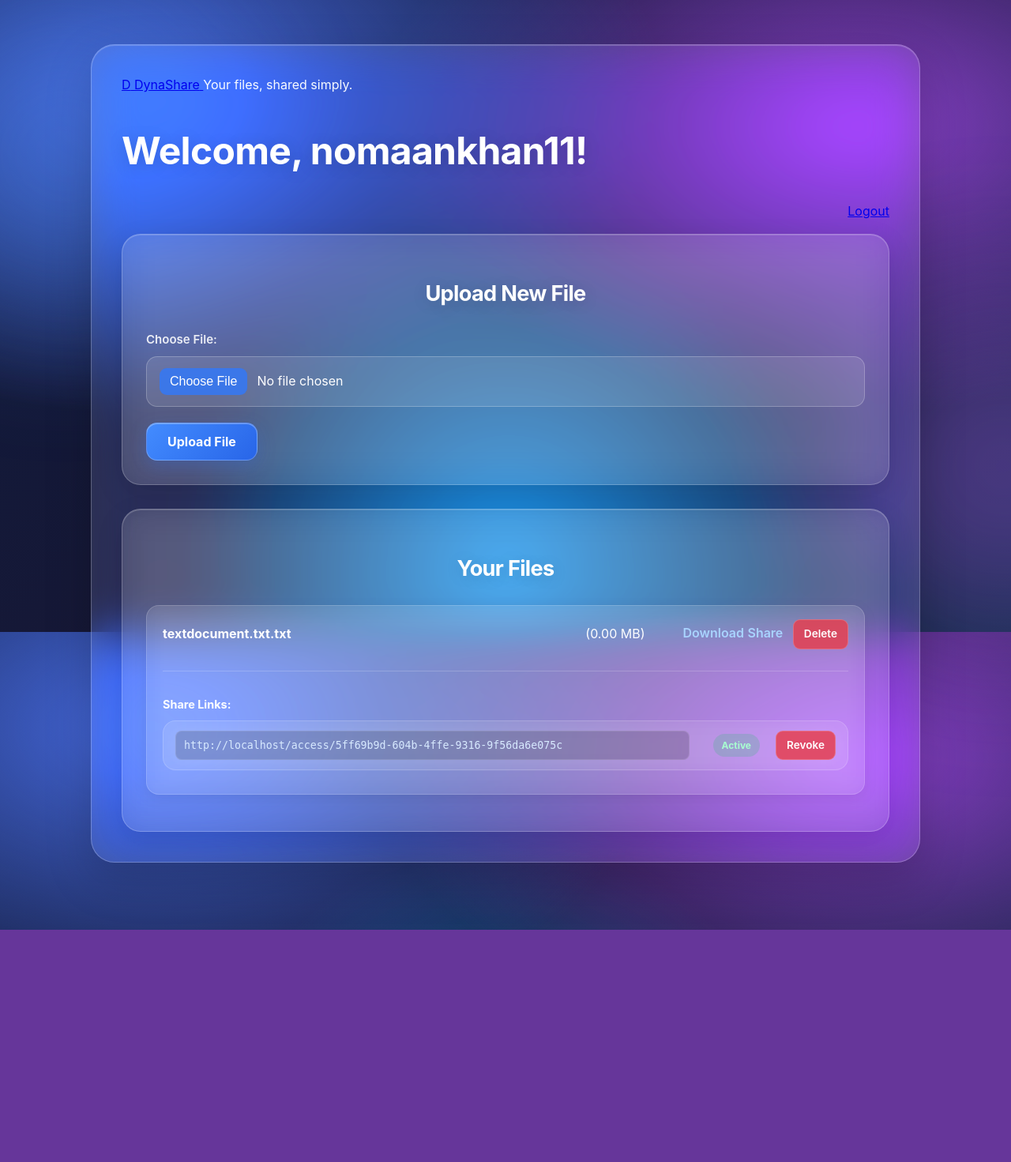
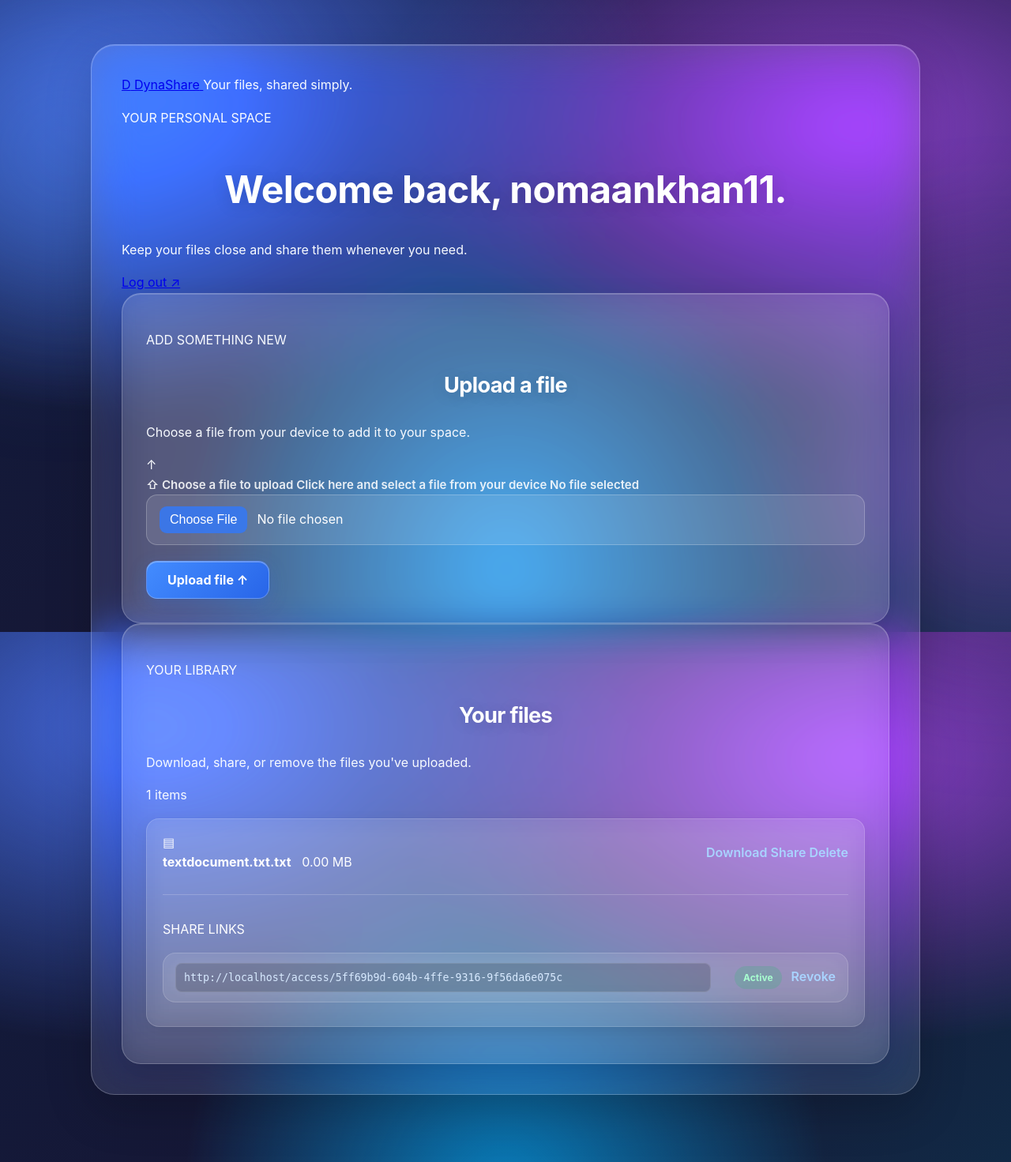
Before and after one commit to MDNOMAANKHAN/dynshare, a Flask app: page /dashboard in a window 1280 px wide. Shown: the whole page at 79% size. Before the commit the page ends 1177 px from the top, so only its background shows below. Run offline with Flask 3, Linux system fonts and the light colour scheme; a user stored in the database is signed in; data comes from the database, SQL or seed files in the repository; parts of the project's set-up code (start-up, migrations or seed data) failed here and were passed over.

Commit message:
Revamp dashboard layout and upload section

```diff
--- a/template/dashboard.html
+++ b/template/dashboard.html
@@ -1,67 +1,272 @@
+
 {% extends "base.html" %}
 
 {% block title %}Dashboard - DynaShare{% endblock %}
 
 {% block content %}
-<h1 style="text-align: left;">Welcome, {{ user.username }}!</h1>
-<p style="text-align: right;"><a href="{{ url_for('logout') }}">Logout</a></p>
 
-<div class="section-card" style="margin-bottom: 30px;">
-    <h2>Upload New File</h2>
-    <form action="{{ url_for('dashboard') }}" method="POST" enctype="multipart/form-data">
-        <label for="file">Choose File:</label>
-        <input type="file" id="file" name="file" required>
-        <button type="submit">Upload File</button>
+<section class="welcome-row">
+    <div>
+        <p class="eyebrow">YOUR PERSONAL SPACE</p>
+
+        <h1>Welcome back, <span>{{ user.username }}.</span></h1>
+
+        <p class="welcome-copy">
+            Keep your files close and share them whenever you need.
+        </p>
+    </div>
+
+    <a class="logout-link" href="{{ url_for('logout') }}">
+        Log out ↗
+    </a>
+</section>
+
+
+<!-- UPLOAD SECTION -->
+
+<section class="section-card upload-card">
+
+    <div class="section-heading">
+        <div>
+            <p class="eyebrow">ADD SOMETHING NEW</p>
+            <h2>Upload a file</h2>
+
+            <p class="section-copy">
+                Choose a file from your device to add it to your space.
+            </p>
+        </div>
+
+        <span class="heading-icon">↑</span>
+    </div>
+
+    <form class="upload-form"
+          action="{{ url_for('dashboard') }}"
+          method="POST"
+          enctype="multipart/form-data">
+
+        <label class="upload-zone" for="file">
+
+            <span class="upload-icon">⇧</span>
+
+            <span class="upload-title">
+                Choose a file to upload
+            </span>
+
+            <span class="upload-hint">
+                Click here and select a file from your device
+            </span>
+
+            <span class="file-name" id="file-name">
+                No file selected
+            </span>
+
+            <input type="file" id="file" name="file" required>
+
+        </label>
+
+        <button class="primary-button" type="submit">
+            Upload file ↑
+        </button>
+
     </form>
-</div>
 
-<div class="section-card">
-    <h2>Your Files</h2>
+</section>
+
+
+<!-- FILES SECTION -->
+
+<section class="section-card files-card">
+
+    <div class="section-heading">
+        <div>
+            <p class="eyebrow">YOUR LIBRARY</p>
+            <h2>Your files</h2>
+
+            <p class="section-copy">
+                Download, share, or remove the files you've uploaded.
+            </p>
+        </div>
+
+        <span class="file-count">
+            {% if files_with_shares %}
+                {{ files_with_shares|length }}
+            {% else %}
+                0
+            {% endif %}
+            items
+        </span>
+    </div>
+
+
     {% if files_with_shares %}
-        <ul>
+
+        <ul class="file-list">
+
             {% for item in files_with_shares %}
-                <li style="animation-delay: {{ loop.index * 0.05 }}s;"> {# Subtle staggered animation #}
-                    <strong>{{ item.file.original_filename }}</strong> ({{ "%.2f" | format(item.file.size / (1024 * 1024)) }} MB)
-                    <div>
-                        <a href="{{ url_for('download_file', file_id=item.file.id) }}">Download</a>
-                        <a href="{{ url_for('share_file', file_id=item.file.id) }}">Share</a>
-                        <a href="{{ url_for('delete_file', file_id=item.file.id) }}" onclick="return confirm('Are you sure you want to delete this file and all its share links?');" class="revoke-btn">Delete</a>
+
+                <li class="file-item"
+                    style="animation-delay: {{ loop.index * 0.05 }}s;">
+
+                    <div class="file-main">
+
+                        <span class="file-icon">▤</span>
+
+                        <div class="file-details">
+
+                            <strong>
+                                {{ item.file.original_filename }}
+                            </strong>
+
+                            <span>
+                                {{ "%.2f" | format(item.file.size / (1024 * 1024)) }} MB
+                            </span>
+
+                        </div>
+
                     </div>
 
+
+                    <div class="file-actions">
+
+                        <a class="action-link"
+                           href="{{ url_for('download_file', file_id=item.file.id) }}">
+                            Download
+                        </a>
+
+                        <a class="action-link action-share"
+                           href="{{ url_for('share_file', file_id=item.file.id) }}">
+                            Share
+                        </a>
+
+                        <a href="{{ url_for('delete_file', file_id=item.file.id) }}"
+                           onclick="return confirm('Are you sure you want to delete this file and all its share links?');"
+                           class="action-link action-delete">
+                            Delete
+                        </a>
+
+                    </div>
+
+
                     {% if item.shares %}
+
                         <div class="share-links-list">
-                            <p style="font-weight: bold; margin-bottom: 5px; font-size: 0.9em;">Share Links:</p>
+
+                            <p class="share-heading">SHARE LINKS</p>
+
                             <ul>
+
                                 {% for share in item.shares %}
+
                                     <li>
-                                        <code>{{ url_for('access_file', share_uuid=share.uuid, _external=True) }}</code>
+
+                                        <code>
+                                            {{ url_for('access_file', share_uuid=share.uuid, _external=True) }}
+                                        </code>
+
                                         <span class="status {% if share.is_active and not share.is_expired() %}active{% elif share.is_expired() %}expired{% else %}revoked{% endif %}">
-                                            {% if share.is_active and not share.is_expired() %}Active
-                                            {% elif share.is_expired() %}Expired
-                                            {% else %}Revoked
+
+                                            {% if share.is_active and not share.is_expired() %}
+                                                Active
+                                            {% elif share.is_expired() %}
+                                                Expired
+                                            {% else %}
+                                                Revoked
                                             {% endif %}
+
                                         </span>
+
+
                                         {% if share.recipient_info %}
-                                            <span style="font-size: 0.8em; margin-left: 5px;">({{ share.recipient_info }})</span>
+                                            <span class="share-meta">
+                                                ({{ share.recipient_info }})
+                                            </span>
                                         {% endif %}
+
+
                                         {% if share.expires_at %}
-                                            <span style="font-size: 0.8em; margin-left: 5px;">(Expires: {{ share.expires_at.strftime('%Y-%m-%d %H:%M') }})</span>
+                                            <span class="share-meta">
+                                                Expires: {{ share.expires_at.strftime('%Y-%m-%d %H:%M') }}
+                                            </span>
                                         {% endif %}
+
+
                                         {% if share.is_active and not share.is_expired() %}
-                                            <a href="{{ url_for('revoke_share', share_uuid=share.uuid) }}" onclick="return confirm('Are you sure you want to revoke this share link?');" class="revoke-btn">Revoke</a>
+
+                                            <a href="{{ url_for('revoke_share', share_uuid=share.uuid) }}"
+                                               onclick="return confirm('Are you sure you want to revoke this share link?');"
+                                               class="action-link action-delete">
+                                                Revoke
+                                            </a>
+
                                         {% endif %}
+
                                     </li>
+
                                 {% endfor %}
+
                             </ul>
+
                         </div>
+
                     {% else %}
-                        <p style="font-size: 0.9em; margin-top: 10px; width: 100%; text-align: center; color: #777;">No share links for this file.</p>
+
+                        <p class="no-shares">
+                            No share links created for this file yet.
+                        </p>
+
                     {% endif %}
+
                 </li>
+
             {% endfor %}
+
         </ul>
+
     {% else %}
-        <p>You haven't uploaded any files yet. Upload one above!</p>
+
+        <div class="empty-state">
+
+            <span class="empty-icon">◇</span>
+
+            <h3>Your library is waiting</h3>
+
+            <p>
+                You haven't uploaded any files yet.
+                Choose a file above to get started.
+            </p>
+
+        </div>
+
     {% endif %}
-</div>
+
+</section>
+
+
+<!-- SELECTED FILE NAME AND GLOW EFFECT -->
+
+<script>
+
+    const fileInput = document.getElementById('file');
+    const fileName = document.getElementById('file-name');
+    const uploadZone = document.querySelector('.upload-zone');
+
+    if (fileInput && fileName && uploadZone) {
+
+        fileInput.addEventListener('change', () => {
+
+            const selected =
+                fileInput.files && fileInput.files.length > 0;
+
+            fileName.textContent = selected
+                ? fileInput.files[0].name
+                : 'No file selected';
+
+            uploadZone.classList.toggle('has-file', Boolean(selected));
+
+        });
+
+    }
+
+</script>
+
 {% endblock %}
```
